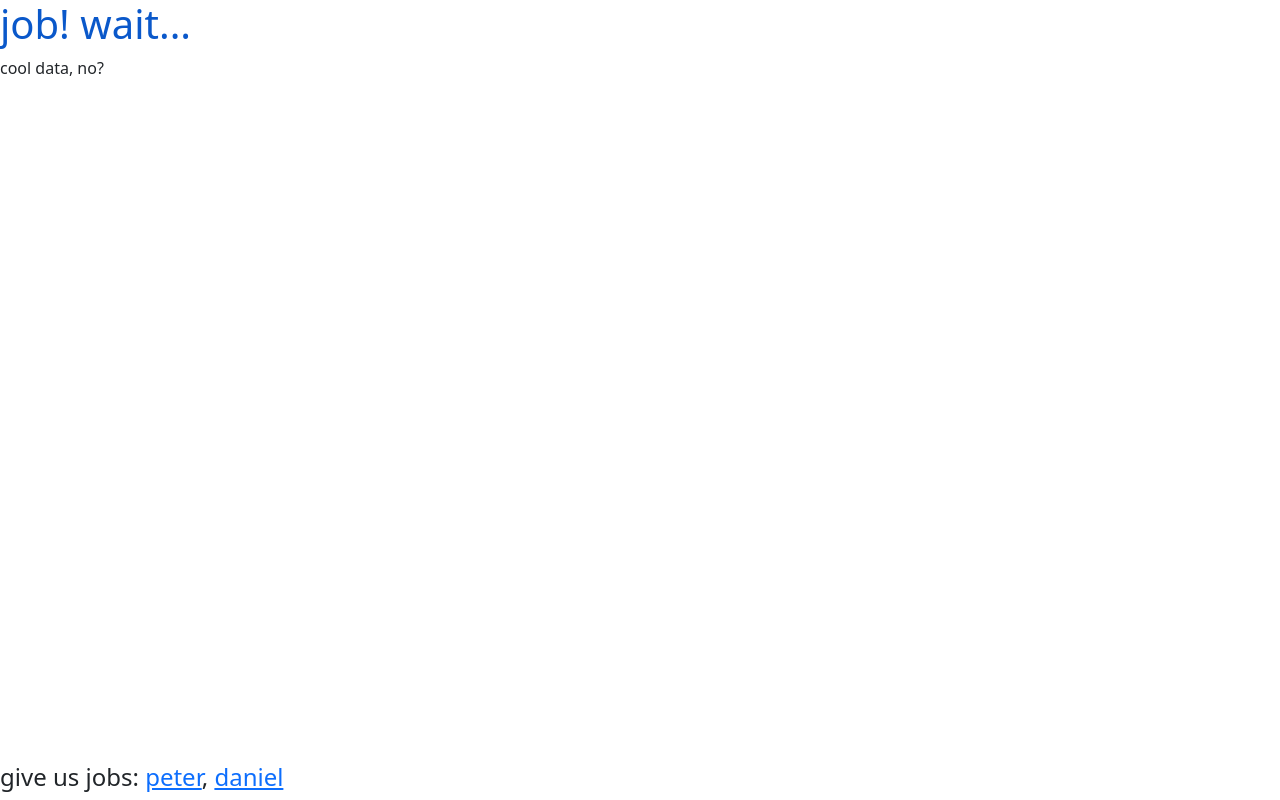
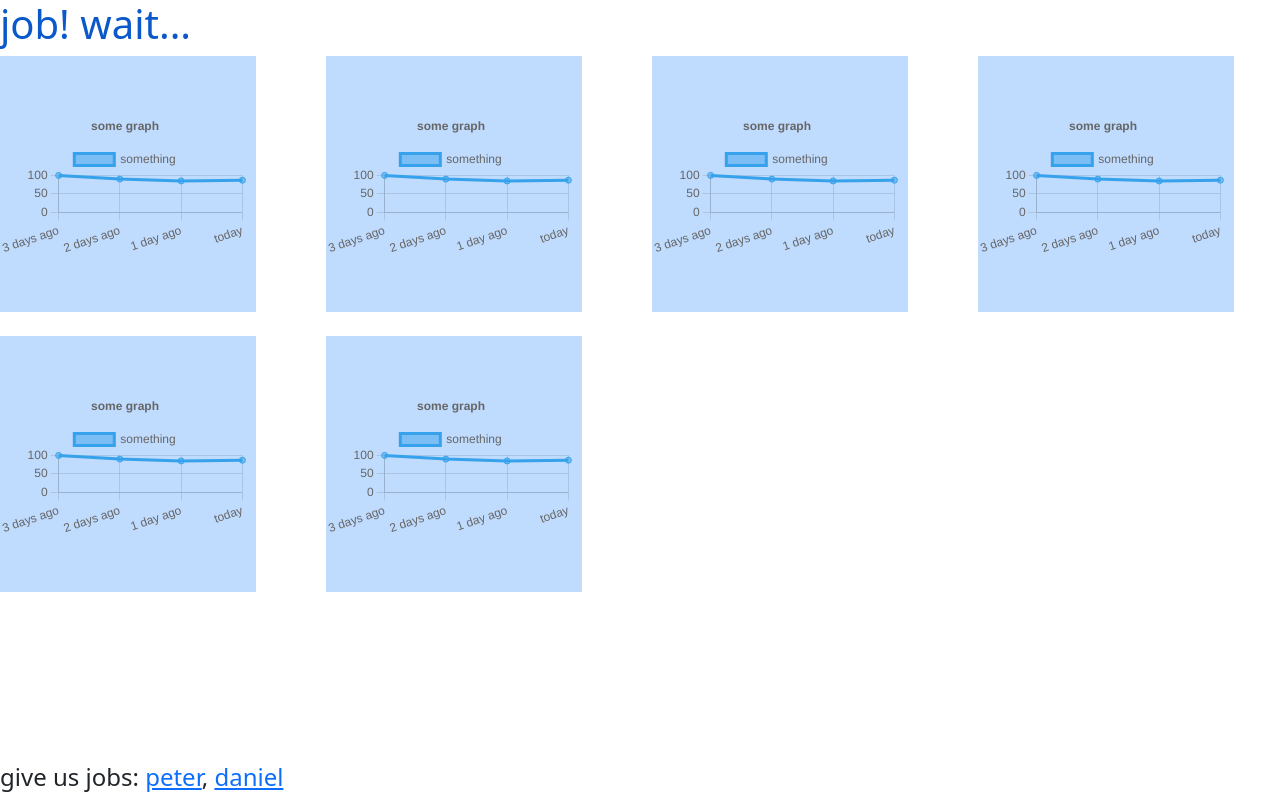
Before and after one commit to pecasdev/jobwait, a React (Vite) app in the folder frontend/: page /stats in a window 1280 px wide. Built offline with nearby package versions, Linux system fonts and the light colour scheme.

Commit message:
Add StatsRoute

```diff
--- /dev/null
+++ b/frontend/src/routes/StatsRoute.css
@@ -0,0 +1,3 @@
+.grid-auto-cols {
+    grid-template-columns: repeat(auto-fit, minmax(250px, 1fr));
+}
--- a/frontend/src/routes/StatsRoute.tsx
+++ b/frontend/src/routes/StatsRoute.tsx
@@ -1,3 +1,34 @@
+import GraphExample from "../stats/GraphExample";
+import StatRenderBundle, {
+    StatRenderBundleProps,
+} from "../stats/StatRenderBundle";
+import "./StatsRoute.css";
+
+const statsToRender: StatRenderBundleProps[] = [
+    { queryPath: "yoe-to-app-count", renderType: "line" },
+    { queryPath: "yoe-to-app-count2", renderType: "line" },
+    { queryPath: "yoe-to-app-count3", renderType: "line" },
+    { queryPath: "yoe-to-app-count4", renderType: "line" },
+    { queryPath: "yoe-to-app-count5", renderType: "line" },
+    { queryPath: "yoe-to-app-count6", renderType: "line" },
+];
+
+function renderStats() {
+    return statsToRender.map((props) => (
+        <StatRenderBundle
+            key={props.queryPath}
+            queryPath={props.queryPath}
+            renderType={props.renderType}
+        />
+    ));
+}
+
 export function StatsRoute() {
-    return <span>cool data, no?</span>;
+    return <div className="grid grid-auto-cols gap-4">{renderStats()}</div>;
 }
+
+// stat puller
+// component thats given an endpoint and cache key
+// component will check cache using key for existing data
+// if doesn't exist or older than 1 hour, pull data and update local cache
+// also show some kind of loading icon
```
